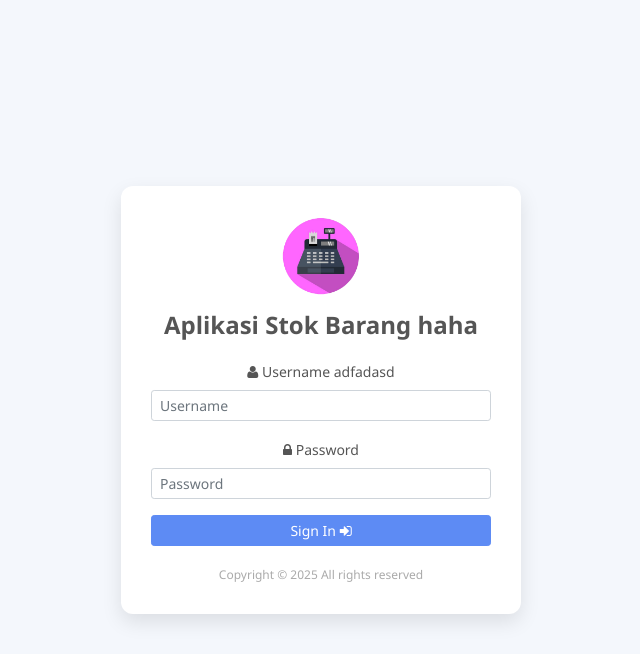
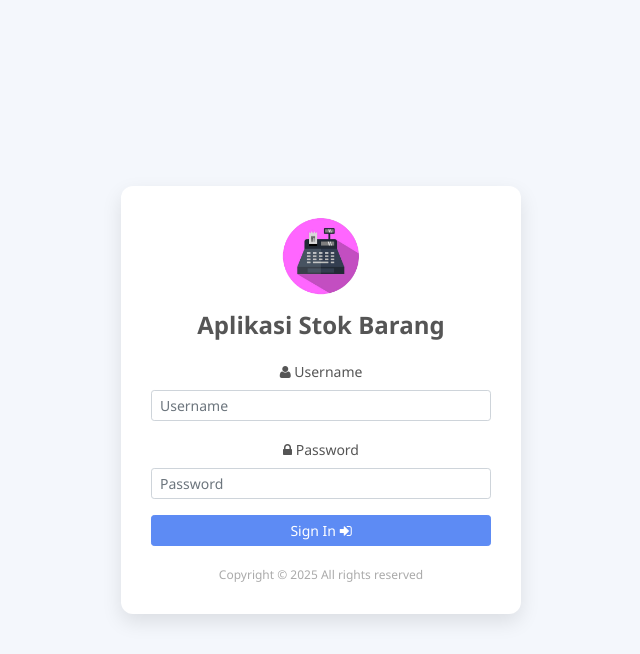
Before and after one commit to Agussismery/gudang, a CodeIgniter app: page /database/ in a window 1280 px wide. Shown: the top 654 px of the page, without its empty margins (319-959 px from the left). Run offline with CodeIgniter, Linux system fonts and the light colour scheme.

Commit message:
Update login.php

```diff
--- a/application/views/login.php
+++ b/application/views/login.php
@@ -70,7 +70,7 @@
     <div class="login-container">
         <div class="login-card">
             <img src="<?= base_url('assets/img/login.png'); ?>" alt="Logo">
-            <h3>Aplikasi Stok Barang haha</h3>
+            <h3>Aplikasi Stok Barang </h3>
 
             <?php if ($this->session->flashdata('alert')): ?>
                 <div class="alert alert-danger" role="alert">
@@ -81,7 +81,7 @@
             <?= form_open(); ?>
 
             <div class="form-group">
-                <label for="username"><i class="fa fa-user"></i> Username adfadasd</label>
+                <label for="username"><i class="fa fa-user"></i> Username</label>
                 <input type="text" class="form-control form-control-sm <?= (form_error('username')) ? 'is-invalid' : ''; ?>"
                        name="username" id="username" placeholder="Username" autocomplete="off" value="<?= set_value('username'); ?>">
                 <div class="invalid-feedback">
```
